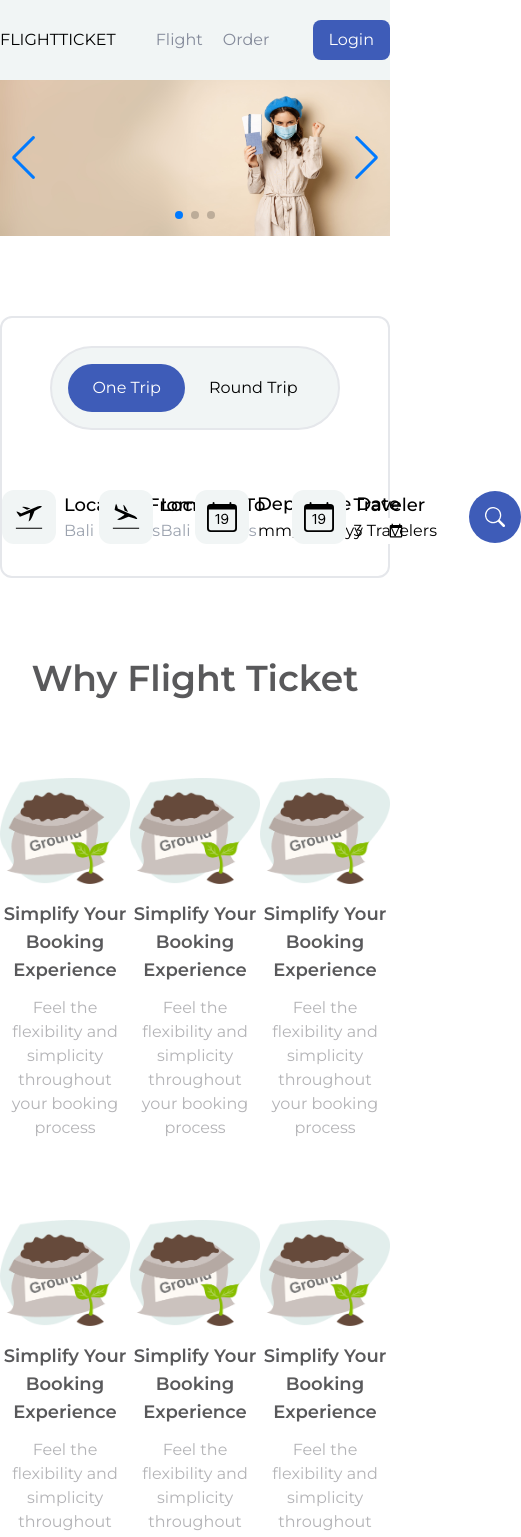
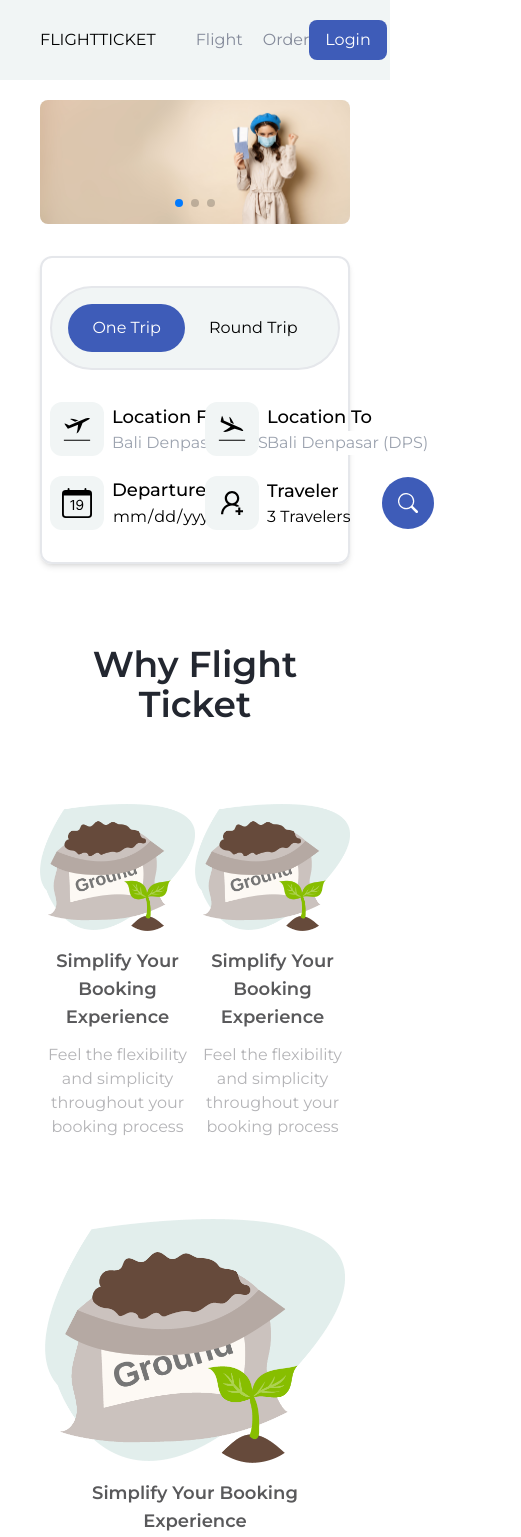
Before and after one commit to Travelwind-BA4/FE-Travelwind, a React (Create React App) app: page / in a window 390 px wide. Shown: the top 1537 px of the page, 521 px wide, since content can reach past the window. Built offline with nearby package versions, Linux system fonts and the light colour scheme.

Commit message:
responsive in tablet

```diff
--- a/src/components/Navbar/Navbar.jsx
+++ b/src/components/Navbar/Navbar.jsx
@@ -4,7 +4,7 @@ import Button1 from "../Buttons/Button1";
 const Navbar = () => {
   return (
     <nav className="bg-[#F1F5F5]">
-      <div className="flex justify-between container mx-auto h-20 items-center">
+      <div className="flex justify-between container mx-auto px-10 h-20 items-center">
         <div className="flex justify-between items-center">
           <h1 className="cursor-pointer">FLIGHTTICKET</h1>
           <ul className="nav-right flex gap-x-5 m-0 items-center pl-10 text-[#848a9a] ">
--- a/src/components/Slider/Homeslider.jsx
+++ b/src/components/Slider/Homeslider.jsx
@@ -20,12 +20,12 @@ const Homeslider = () => {
         pagination={{
           clickable: true,
         }}
-        navigation={true}
-        modules={[Pagination, Navigation]}
-        className="mySwiper"
+        modules={[Navigation, Pagination]}
+        style={{ maxHeight: "400px" }}
+        className="homeSlider rounded-lg cursor-pointer"
       >
         <SwiperSlide>
-          <div className="rounded-full">
+          <div className="">
             <img src={header_1} alt="" className="" />
           </div>
         </SwiperSlide>
--- a/src/pages/Homepage.jsx
+++ b/src/pages/Homepage.jsx
@@ -1,8 +1,9 @@
 import React, { useState } from "react";
 import Homeslider from "../components/Slider/Homeslider";
 import { GiAirplaneArrival, GiAirplaneDeparture } from "react-icons/gi";
-import { BsCalendarDate, BsSearch, BsCalendar4Event } from "react-icons/bs";
-import { promotion_1 } from "../assets/images/home";
+import { AiOutlineUserAdd } from "react-icons/ai";
+import { BsCalendarDate, BsSearch, BsCalendar4Event, BsBookmarkCheck, BsCheckSquare } from "react-icons/bs";
+import { header_1, promotion_1 } from "../assets/images/home";
 
 const Homepage = () => {
   const [active, setActive] = useState(false);
@@ -13,12 +14,12 @@ const Homepage = () => {
   return (
     <div className>
       <section>
-        <div className="">
+        <div className="mx-10 mt-5">
           <Homeslider />
         </div>
-        <div className="container mx-auto mt-20">
-          <div className="border-2 rounded-xl">
-            <div className="flex justify-center my-7">
+        <div className="container mx-auto px-10 mt-8 mb-20">
+          <div className="border-2 rounded-xl shadow-md">
+            <div className="flex justify-center mt-7">
               <div className="max-w-[300px]  bg-[#f1f5f5] border-2 rounded-full p-4">
                 <form>
                   <button className="btn-active  py-3 px-6 rounded-full" onClick={(e) => test(e)}>
@@ -31,7 +32,7 @@ const Homepage = () => {
               </div>
             </div>
             <div className="flex justify-center">
-              <div className="grid grid-cols-4 my-8 ">
+              <div className="grid lg:grid-cols-4 grid-cols-2 gap-5 my-8 px-2">
                 <div className=" flex items-center">
                   <div className="bg-[#f1f5f5] p-3 rounded-xl">
                     <GiAirplaneDeparture className="text-[30px]" />
@@ -76,7 +77,7 @@ const Homepage = () => {
                 </div>
                 <div className=" flex items-center">
                   <div className="bg-[#f1f5f5] p-3 rounded-xl">
-                    <BsCalendarDate className="text-[30px]" />
+                    <AiOutlineUserAdd className="text-[30px]" />
                   </div>
                   <div className="pl-2">
                     <div>
@@ -100,9 +101,9 @@ const Homepage = () => {
       </section>
 
       <section className="my-20">
-        <div className="container mx-auto">
-          <h1 className="text-center text-4xl font-semibold text-[#59595b]">Why Flight Ticket</h1>
-          <div className="grid grid-cols-3 mt-20 gap-y-20 justify-items-center">
+        <div className="container mx-auto px-10">
+          <h1 className="text-center text-4xl font-semibold text-[#232730]">Why Flight Ticket</h1>
+          <div className="grid lg:grid-cols-3 grid-cols-2 mt-20 gap-y-20 justify-items-center">
             <div className="col-span-1 text-center max-w-[300px]">
               <div className=" flex justify-center">
                 <img src={promotion_1} className="" />
@@ -117,28 +118,7 @@ const Homepage = () => {
               <h1 className="text-lg font-semibold mt-4 text-[#59595b]">Simplify Your Booking Experience</h1>
               <p className="mt-3 text-[#b4b4b7]">Feel the flexibility and simplicity throughout your booking process</p>
             </div>
-            <div className="col-span-1 text-center max-w-[300px]">
-              <div className=" flex justify-center">
-                <img src={promotion_1} className="" />
-              </div>
-              <h1 className="text-lg font-semibold mt-4 text-[#59595b]">Simplify Your Booking Experience</h1>
-              <p className="mt-3 text-[#b4b4b7]">Feel the flexibility and simplicity throughout your booking process</p>
-            </div>
-            <div className="col-span-1 text-center max-w-[300px]">
-              <div className=" flex justify-center">
-                <img src={promotion_1} className="" />
-              </div>
-              <h1 className="text-lg font-semibold mt-4 text-[#59595b]">Simplify Your Booking Experience</h1>
-              <p className="mt-3 text-[#b4b4b7]">Feel the flexibility and simplicity throughout your booking process</p>
-            </div>
-            <div className="col-span-1 text-center max-w-[300px]">
-              <div className=" flex justify-center">
-                <img src={promotion_1} className="" />
-              </div>
-              <h1 className="text-lg font-semibold mt-4 text-[#59595b]">Simplify Your Booking Experience</h1>
-              <p className="mt-3 text-[#b4b4b7]">Feel the flexibility and simplicity throughout your booking process</p>
-            </div>
-            <div className="col-span-1 text-center max-w-[300px]">
+            <div className="lg:col-span-1 col-span-2 text-center max-w-[300px]">
               <div className=" flex justify-center">
                 <img src={promotion_1} className="" />
               </div>
@@ -149,27 +129,49 @@ const Homepage = () => {
         </div>
       </section>
 
-      <section className="bg-[#f1f5f5] mt-20">
-        <div className="container mx-auto py-20">
-          <div className="flex justify-between items-center mt-10">
-            <h1 className="text-5xl font-bold">
+      <section className="bg-[#DCE2E5] mt-20">
+        <div className="container mx-auto py-20 px-10">
+          <div className="flex justify-between items-center mt-7">
+            <h1 className="text-5xl font-bold text-[#232730] leading-[60px]">
               Travel to make memories <br /> all around world
             </h1>
             <button className="py-4 px-6 bg-[#f1f5f5] border-2 rounded-full">View All</button>
           </div>
-          <div className="grid grid-cols-3 gap-x-10 mt-10 ">
-            <div className="col-span-1 bg-[#fff]  flex justify-center items-center text-center rounded-full min-h-[650px]">
+          <div className="grid lg:grid-cols-3 grid-cols-2 gap-x-5 gap-y-5 mt-10 justify-items-center max-w-[1300px] mx-auto">
+            <div className="col-span-1 bg-[#fff]  flex justify-center items-center text-center rounded-3xl p-10 shadow-lg max-w-[400px]">
               <div>
                 <div className="flex justify-center">
-                  <div className="flex justify-center bg-[#3e5cb8] text-white py-10 rounded-full min-w-[150px]">
+                  <div className="flex justify-center bg-[#3e5cb8] text-white p-10 rounded-full ">
                     <BsCalendar4Event className="text-5xl" />
                   </div>
                 </div>
                 <h1 className="font-medium font-sans text-2xl mt-8">BOX & RELAX</h1>
-                <p className="px-8 mt-3">Lorem ipsum dolor sit amet, consectetur adipisicing elit. In, eius. Ipsa in illum reiciendis sit.</p>
+                <p className=" mt-3">Lorem ipsum dolor sit amet, consectetur adipisicing elit. In, eius. Ipsa in illum reiciendis sit.</p>
               </div>
             </div>
-            <div className="col-span-1 bg-[#fff]  flex justify-center items-center text-center rounded-full min-h-[650px]">
+            <div className="col-span-1 bg-[#fff]  flex justify-center items-center text-center rounded-3xl p-10 shadow-lg max-w-[400px]">
+              <div>
+                <div className="flex justify-center">
+                  <div className="flex justify-center bg-[#e98b6d] text-white p-10 rounded-full ">
+                    <BsCheckSquare className="text-5xl" />
+                  </div>
+                </div>
+                <h1 className="font-medium font-sans text-2xl mt-8">SMART CHECKLISH</h1>
+                <p className=" mt-3">Lorem ipsum dolor sit amet, consectetur adipisicing elit. In, eius. Ipsa in illum reiciendis sit.</p>
+              </div>
+            </div>
+            <div className="lg:col-span-1 col-span-2 bg-[#fff]  flex justify-center items-center text-center rounded-3xl p-10 shadow-lg max-w-[400px]">
+              <div>
+                <div className="flex justify-center">
+                  <div className="flex justify-center bg-[#ffcea2] text-white p-10 rounded-full ">
+                    <BsBookmarkCheck className="text-5xl" />
+                  </div>
+                </div>
+                <h1 className="font-medium font-sans text-2xl mt-8">SAVE MORE</h1>
+                <p className=" mt-3">Lorem ipsum dolor sit amet, consectetur adipisicing elit. In, eius. Ipsa in illum reiciendis sit.</p>
+              </div>
+            </div>
+            {/* <div className="col-span-1 bg-[#fff]  flex justify-center items-center text-center rounded-full ">
               <div>
                 <div className="flex justify-center">
                   <div className="flex justify-center bg-[#e98b6d] text-white py-10 rounded-full min-w-[150px]">
@@ -179,8 +181,9 @@ const Homepage = () => {
                 <h1 className="font-medium font-sans text-2xl mt-8">BOX & RELAX</h1>
                 <p className="px-8 mt-3">Lorem ipsum dolor sit amet, consectetur adipisicing elit. In, eius. Ipsa in illum reiciendis sit.</p>
               </div>
-            </div>
-            <div className="col-span-1 bg-[#fff]  flex justify-center items-center text-center rounded-full min-h-[650px]">
+            </div> */}
+            {/* min-h-[650px] */}
+            {/* <div className="col-span-1 bg-[#fff]  flex justify-center items-center text-center rounded-full ">
               <div>
                 <div className="flex justify-center">
                   <div className="flex justify-center bg-[#ffcea2] text-white py-10 rounded-full min-w-[150px]">
@@ -190,14 +193,22 @@ const Homepage = () => {
                 <h1 className="font-medium font-sans text-2xl mt-8">BOX & RELAX</h1>
                 <p className="px-8 mt-3">Lorem ipsum dolor sit amet, consectetur adipisicing elit. In, eius. Ipsa in illum reiciendis sit.</p>
               </div>
-            </div>
+            </div> */}
           </div>
         </div>
       </section>
 
-      <section className="my-20">
-        <div className="container mx-auto">
-          <h1 className="text-2xl font-medium">Recommended for you</h1>
+      <section className="my-20 recomendation">
+        <div className="container mx-auto px-10">
+          <h1 className="text-2xl font-medium mb-5">Recommended for you</h1>
+          <div className="grid lg:grid-cols-3 md:grid-cols-2 gap-4">
+            <div className="col-span-1 recomendation-image"></div>
+            <div className="col-span-1 recomendation-image"></div>
+            <div className="col-span-1 recomendation-image"></div>
+            <div className="col-span-1 recomendation-image"></div>
+            <div className="col-span-1 recomendation-image"></div>
+            <div className="col-span-1 recomendation-image"></div>
+          </div>
         </div>
       </section>
     </div>
--- a/src/routes/index.js
+++ b/src/routes/index.js
@@ -1,5 +1,6 @@
 import React from "react";
 import { Route, Routes } from "react-router-dom";
+import Footer from "../components/Footer/Footer";
 import Navbar from "../components/Navbar/Navbar";
 import Homepage from "../pages/Homepage";
 
@@ -10,6 +11,7 @@ const index = () => {
       <Routes>
         <Route path="/" element={<Homepage />} />
       </Routes>
+      <Footer />
     </div>
   );
 };
--- a/src/styles/index.css
+++ b/src/styles/index.css
@@ -17,3 +17,10 @@ code {
   background-color: #3e5cb8;
   color: white;
 }
+
+.recomendation .recomendation-image {
+  background-image: url("https://images4.alphacoders.com/938/938629.jpg");
+  width: 100%;
+  height: 270px;
+  background-size: cover;
+}
```
Also changed, not shown: src/components/Footer/Footer.jsx (added, +43 -0 lines), src/styles/Home.css (added).
